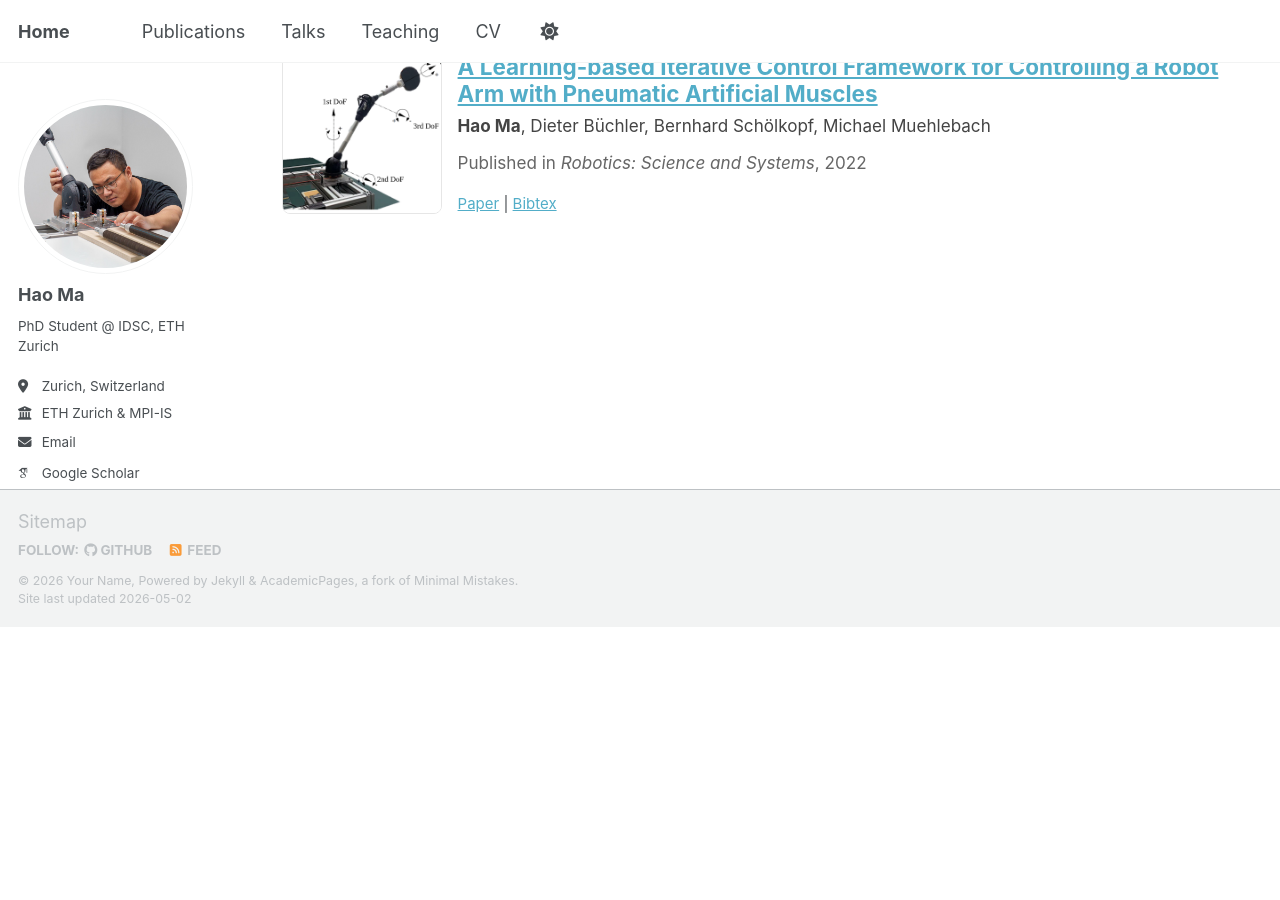
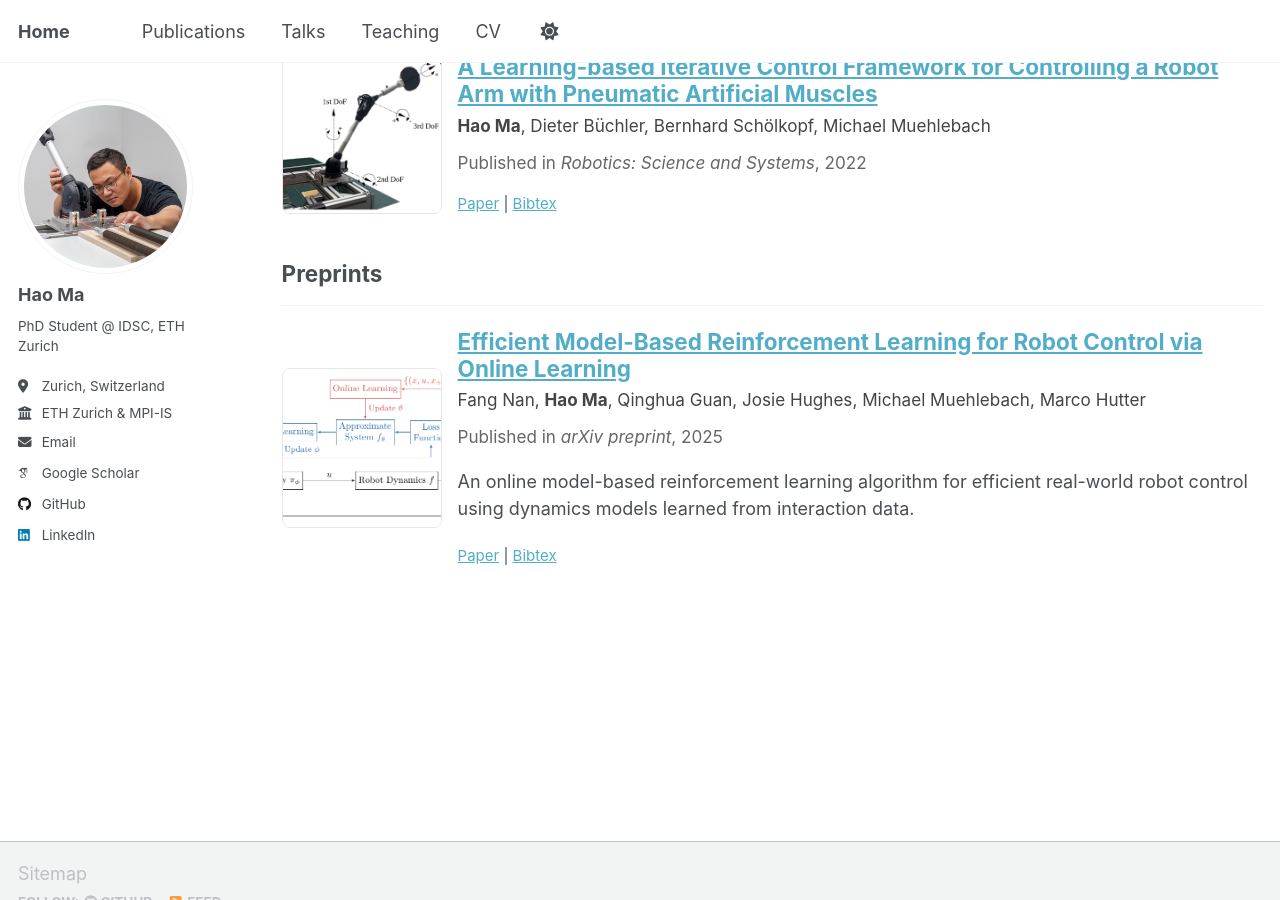
Before and after one commit to HaoMAFRLu/HaoMAFRLu.github.io, a Jekyll site: the page built from _pages/publications.html, in a window 1280 px wide and 900 px high, scrolled down 1753 px. Built offline with Jekyll 4.4.1, drawn with Linux system fonts in a browser that asks for light colours; some web fonts are replaced; a script that is not in the unit is left out; before the commit the page ends 2380 px from its top, so only the background shows below that.

Commit message:
update about me and add a new publication

```diff
--- /dev/null
+++ b/_publications/efficient-model-based-rl.md
@@ -0,0 +1,16 @@
+---
+title: "Efficient Model-Based Reinforcement Learning for Robot Control via Online Learning"
+authors: "Fang Nan, <b>Hao Ma</b>, Qinghua Guan, Josie Hughes, Michael Muehlebach, Marco Hutter"
+header:
+  teaser: "/pubs/online_mbrl_diagram.png"
+collection: publications
+category: others
+permalink: /publication/efficient-model-based-rl
+excerpt: 'An online model-based reinforcement learning algorithm for efficient real-world robot control using dynamics models learned from interaction data.'
+date: 2025-10-21
+venue: 'arXiv preprint'
+paperurl: 'https://arxiv.org/abs/2510.18518'
+bibtexurl: '../files/bibtex-efficient-model-based-rl.bib'
+arxiv: '2510.18518'
+---
+We present an online model-based reinforcement learning algorithm suitable for controlling complex robotic systems directly in the real world. Unlike prevailing sim-to-real pipelines that rely on extensive offline simulation and model-free policy optimization, our method builds a dynamics model from real-time interaction data and performs policy updates guided by the learned dynamics model. This efficient model-based reinforcement learning scheme significantly reduces the number of samples to train control policies, enabling direct training on real-world rollout data. This significantly reduces the influence of bias in the simulated data, and facilitates the search for high-performance control policies. We adopt online learning analysis to derive sublinear regret bounds under standard stochastic online optimization assumptions, providing formal guarantees on performance improvement as more interaction data are collected. Experimental evaluations were performed on a hydraulic excavator arm and a soft robot arm, where the algorithm demonstrates strong sample efficiency compared to model-free reinforcement learning methods, reaching comparable performance within hours. Robust adaptation to shifting dynamics was also observed when the payload condition was randomized. Our approach paves the way toward efficient and reliable on-robot learning for a broad class of challenging control tasks.
--- /dev/null
+++ b/files/bibtex-efficient-model-based-rl.bib
@@ -0,0 +1,9 @@
+@article{nanEfficientModelBasedReinforcement2025,
+  title = {Efficient {{Model-Based Reinforcement Learning}} for {{Robot Control}} via {{Online Learning}}},
+  author = {Nan, Fang and Ma, Hao and Guan, Qinghua and Hughes, Josie and Muehlebach, Michael and Hutter, Marco},
+  year = {2025},
+  journal = {arXiv preprint},
+  eprint = {2510.18518},
+  archivePrefix = {arXiv},
+  primaryClass = {cs.RO}
+}
```
Also changed, not shown: _pages/about_me.md (+1 -1 lines), images/pubs/online_mbrl_diagram.png (added), 1 other file.
